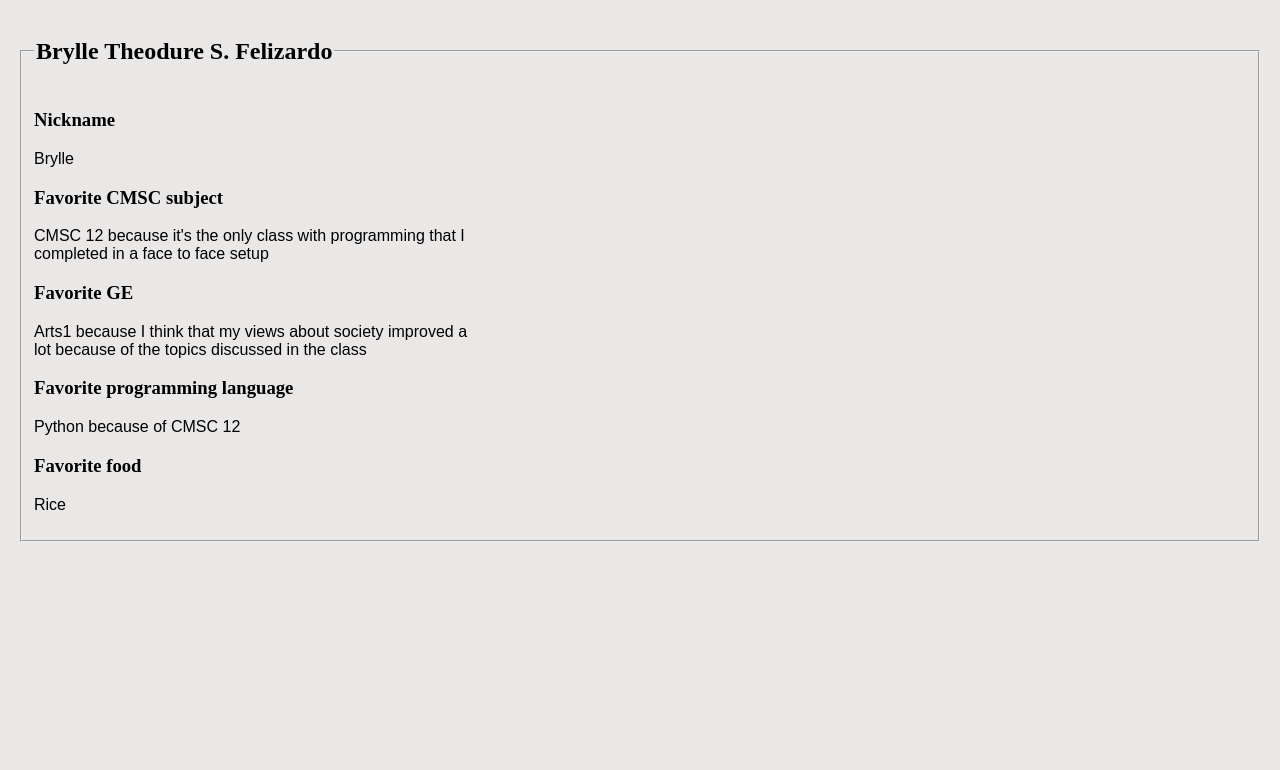
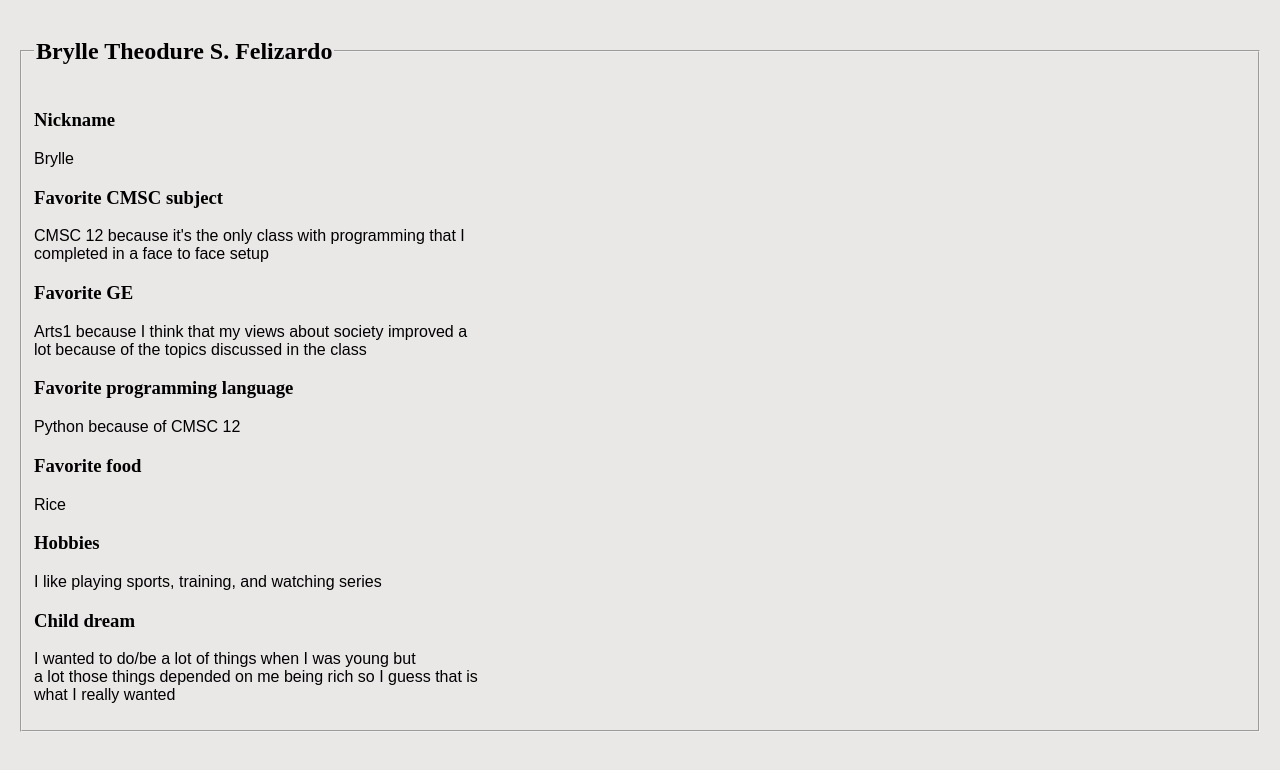
Before and after one commit to bsfelizardo/bsfelizardo.github.io, a plain HTML site: page exer1.html in a window 1280 px wide. Drawn offline with Linux system fonts and the light colour scheme.

Commit message:
Fifth commit
1. Added hobbies and childhood dream

```diff
--- a/exer1.html
+++ b/exer1.html
@@ -19,6 +19,12 @@
 			<p>Python because of CMSC 12</p>
 			<h3>Favorite food</h3>
 			<p>Rice</p>
+			<h3>Hobbies</h3>
+			<p>I like playing sports, training, and watching series</p>
+			<h3>Child dream</h3>
+			<p>I wanted to do/be a lot of things when I was young but</br>
+			a lot those things depended on me being rich so I guess that is</br>
+			what I really wanted</p>
 		</fieldset>
 	</body>
 </html>
```
